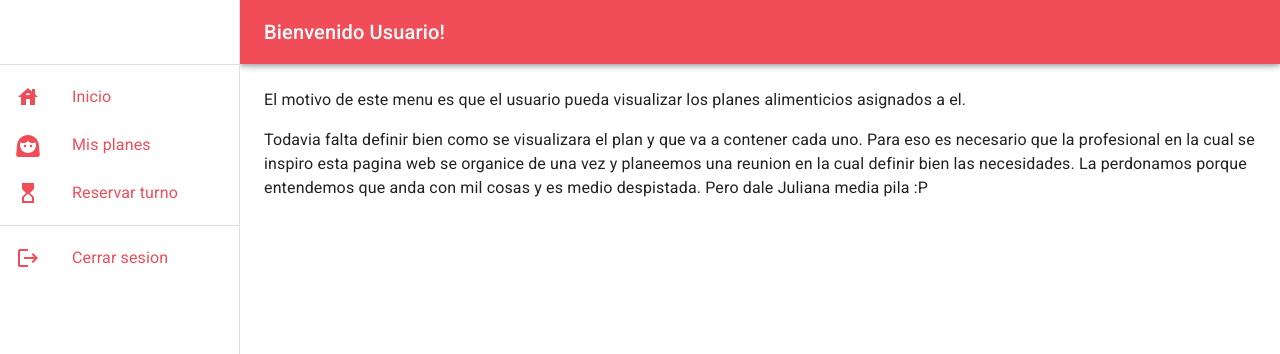
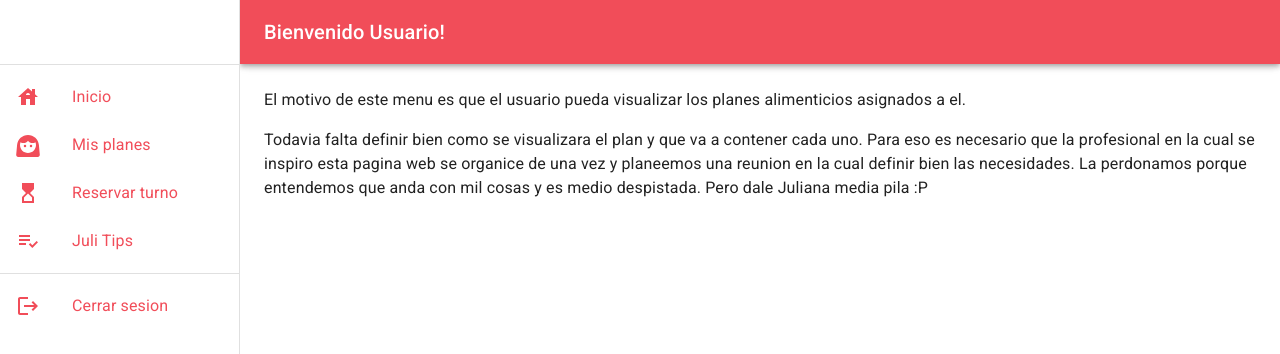
Before and after one commit to tomascaceres14/jselvLandingPage, a React (Create React App) app: page /jselvWebApp/user in a window 1280 px wide. Shown: the top 354 px of the page. Built offline with nearby package versions, Linux system fonts and the light colour scheme; the HTML template or start-up script is replaced by a standard one; a web font is replaced by a local one.

Commit message:
juli tips tab

```diff
--- a/src/components/Panels/UserPanel.jsx
+++ b/src/components/Panels/UserPanel.jsx
@@ -16,7 +16,7 @@ import Toolbar from "@mui/material/Toolbar";
 import Typography from "@mui/material/Typography";
 import Face3Icon from "@mui/icons-material/Face3";
 import TurnoIcon from "@mui/icons-material/HourglassTop";
-import QuestionMarkIcon from "@mui/icons-material/QuestionMark";
+import CheckListIcon from '@mui/icons-material/PlaylistAddCheck';
 import LogoutIcon from "@mui/icons-material/Logout";
 
 const drawerWidth = 240;
@@ -27,6 +27,12 @@ const icons = [
   {
     title: "Reservar turno",
     icon: TurnoIcon,
+    route: "/reserva",
+    href: "#appointment",
+  },
+  {
+    title: "Juli Tips",
+    icon: CheckListIcon,
     route: "/reserva",
     href: "#appointment",
   },
@@ -158,11 +164,11 @@ function ResponsiveDrawer(props) {
         </Typography>
         <Typography paragraph>
           Todavia falta definir bien como se visualizara el plan y que va a
-            contener cada uno. Para eso es necesario que la profesional en la
-            cual se inspiro esta pagina web se organice de una vez y planeemos
-            una reunion en la cual definir bien las necesidades. La perdonamos
-            porque entendemos que anda con mil cosas y es medio despistada. Pero
-            dale Juliana media pila :P
+          contener cada uno. Para eso es necesario que la profesional en la cual
+          se inspiro esta pagina web se organice de una vez y planeemos una
+          reunion en la cual definir bien las necesidades. La perdonamos porque
+          entendemos que anda con mil cosas y es medio despistada. Pero dale
+          Juliana media pila :P
         </Typography>
       </Box>
     </Box>
```
Lines whose indentation alone changed are shown as unchanged.
